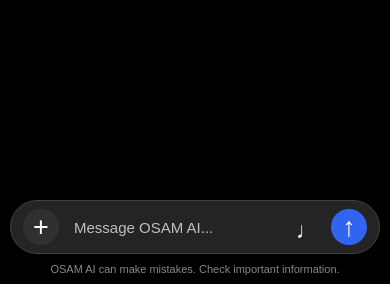
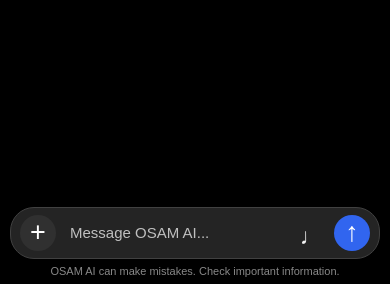
Before and after one commit to yesdonotuseformybrother-hub/warrior-ai, a Flask app: page / in a window 390 px wide. Shown: the part 560-844 px from the top of the page. Run offline with Flask 3, Linux system fonts and the light colour scheme; some libraries are stand-ins or nearby versions.

Commit message:
Improve mobile composer position and safe area

```diff
--- a/static/style.css
+++ b/static/style.css
@@ -1123,3 +1123,64 @@ body.osam-light .feature-panel { background:#fff; color:#202124; }
 body.osam-light .feature-card { border-color:#ddd; }
 body.osam-light .feature-muted,body.osam-light .feature-card p { color:#555; }
 body.osam-light .feature-select,body.osam-light .feature-input { background:#fff; color:#202124; border-color:#ccc; }
+
+
+/* Mobile-first composer placement: keep the message box directly above
+   the phone's safe-area/browser controls instead of leaving a large gap. */
+@media (max-width: 700px) {
+  html, body { height: 100%; min-height: 100%; }
+  #appShell {
+    height: 100vh;
+    height: 100dvh;
+    min-height: 0;
+    overflow: hidden;
+  }
+  .main-content {
+    height: 100vh;
+    height: 100dvh;
+    min-height: 0;
+    overflow: hidden;
+  }
+  .topbar { flex: 0 0 54px; }
+  .chat-area {
+    flex: 1 1 0;
+    min-height: 0;
+    overflow-y: auto;
+    padding-bottom: 16px;
+    overscroll-behavior: contain;
+  }
+  .composer-dock {
+    position: relative;
+    z-index: 20;
+    flex: 0 0 auto;
+    width: 100%;
+    padding: 6px 10px calc(6px + env(safe-area-inset-bottom));
+    margin: 0;
+    background: #000;
+  }
+  .composer-dock .input-box {
+    min-height: 52px !important;
+    padding: 6px 9px !important;
+    gap: 6px;
+    border-radius: 24px !important;
+  }
+  .composer-dock #messageInput {
+    min-height: 30px;
+    max-height: 112px !important;
+    font-size: 16px;
+    line-height: 1.4;
+  }
+  .composer-dock .input-footer {
+    padding: 5px 4px 0 !important;
+    line-height: 1.3;
+    text-align: center;
+  }
+}
+@media (max-width: 380px) {
+  .composer-dock { padding-left: 7px; padding-right: 7px; }
+  .composer-dock .input-box { gap: 4px; }
+  .composer-dock .add-btn,
+  .composer-dock .mic-btn,
+  .composer-dock .send-btn,
+  .composer-dock .stop-btn { flex-shrink: 0; }
+}
```
